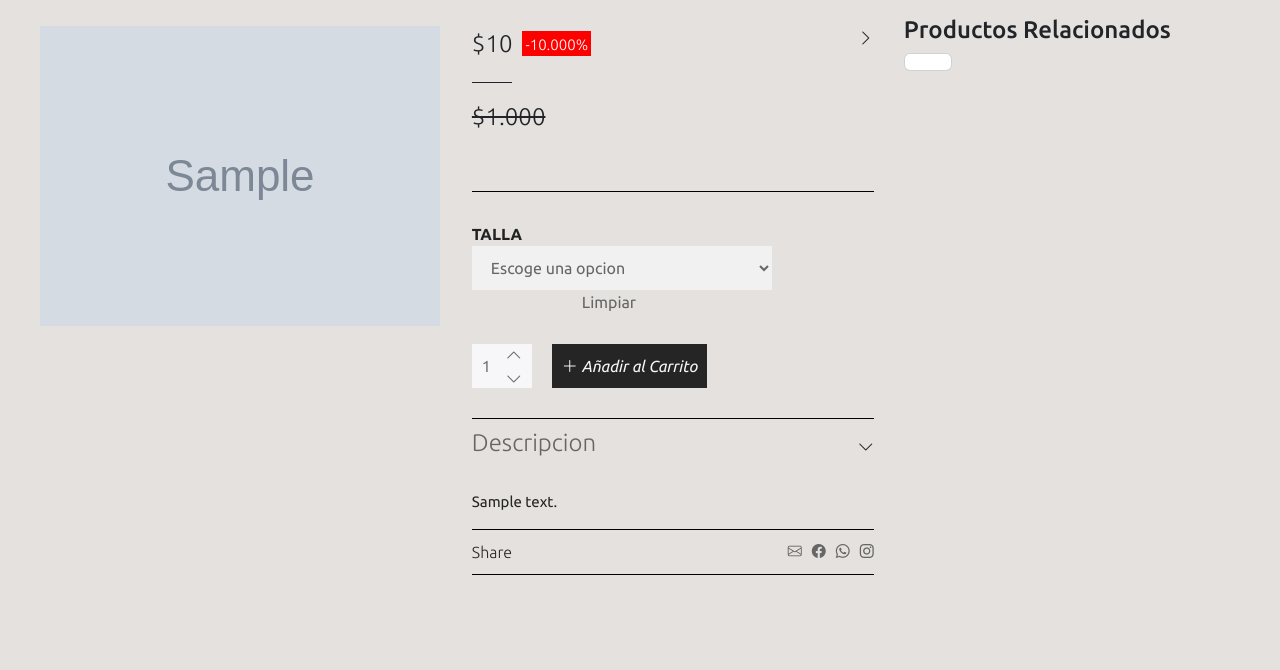
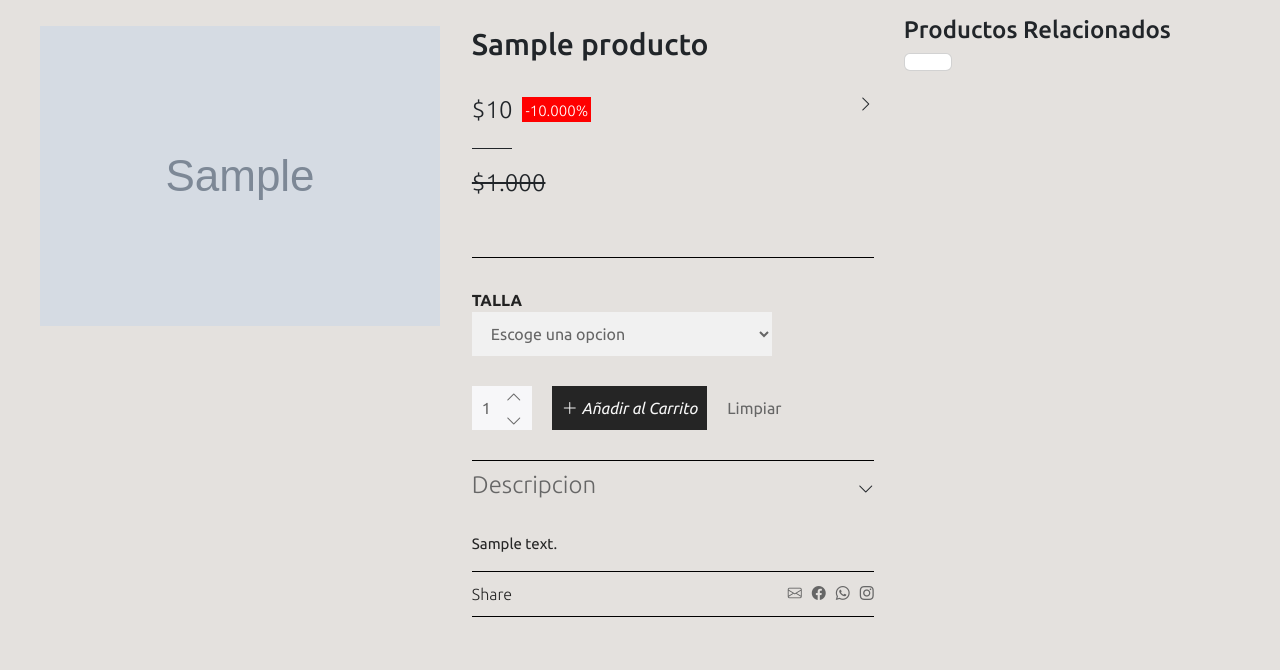
Before and after one commit to kevincas427/Proyecto-SLAG, a Django app: template prueba_Actualizado/slag/templates/Detalle_Producto.html in a window 1280 px wide. Shown: the part 74-744 px from the top of the page. Run offline with Django 5.2, Linux system fonts and the light colour scheme; tables that the repository leaves empty hold one stand-in row (values such as "Sample post"); the template is opened without the code that fills it: values that come from a table or form of the project are taken from there, most other values are stand-ins (such as "Sample title", 1, 10 or a date in 2020); grey boxes marked "Sample" are stand-in pictures.

Commit message:
Arreglo con el Js
.......

```diff
--- a/prueba_Actualizado/slag/static/slag/css/Detalle.css
+++ b/prueba_Actualizado/slag/static/slag/css/Detalle.css
@@ -27,6 +27,10 @@ main{
     margin-bottom: 80px;
 }
 
+.Nombre_Producto{
+    font-size: 30px;
+    margin-bottom: 30px;
+}
 .container-img{
     background-color: transparent;
     flex: 1;
@@ -101,7 +105,7 @@ main{
    border: none;
    background: none;
    color: #666;
-   margin-left: 110px;
+   margin-left: 0px;
    cursor: pointer;
 }
 .btn-limpiar:hover{
--- a/prueba_Actualizado/slag/templates/Detalle_Producto.html
+++ b/prueba_Actualizado/slag/templates/Detalle_Producto.html
@@ -26,6 +26,9 @@
             <img src="{{ Productos.Imagen.url }}" alt="{{ Producto.Name_Prod }}">
         </div>
         <div class="container-info-producto">
+            <div class="container-Nombre">
+                <h1 class="Nombre_Producto">{{Productos.Name_Prod}}</h1>
+            </div>
             <div class="container-precio">
                 <span>
                     {% if Productos.Cost_Prom > 0 %}
@@ -50,7 +53,6 @@
                         {%endfor%}
                     </select>
                 </div>
-                <button class="btn-limpiar">Limpiar</button>
             </div>
             <div class="container-add-carro">
                 <div class="container-cantidad">
@@ -66,6 +68,7 @@
                     </div>
                 </div>
                 <button class="add-carro"><i class="bi bi-plus-lg"> Añadir al Carrito </i></button>
+                <button class="btn-limpiar">Limpiar</button>
             </div>
             <div class="container-description">
                 <div class="title-description hidden">
```
Also changed, not shown: prueba_Actualizado/slag/static/slag/js/Detalle.js (+23 -13 lines).
